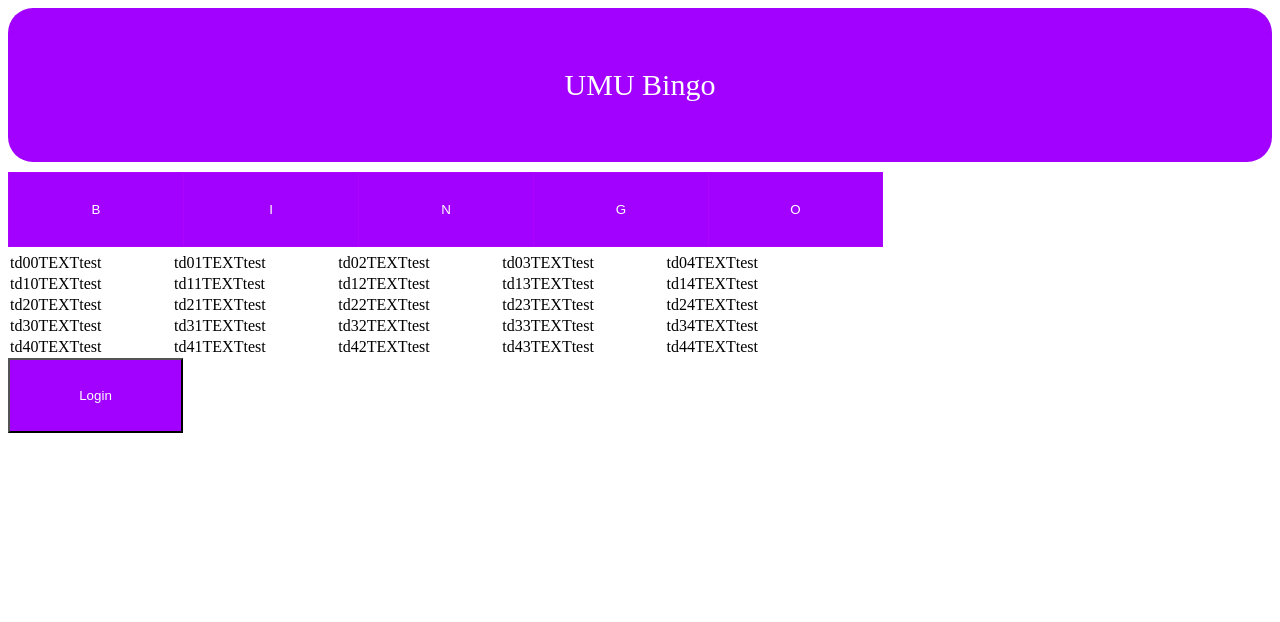
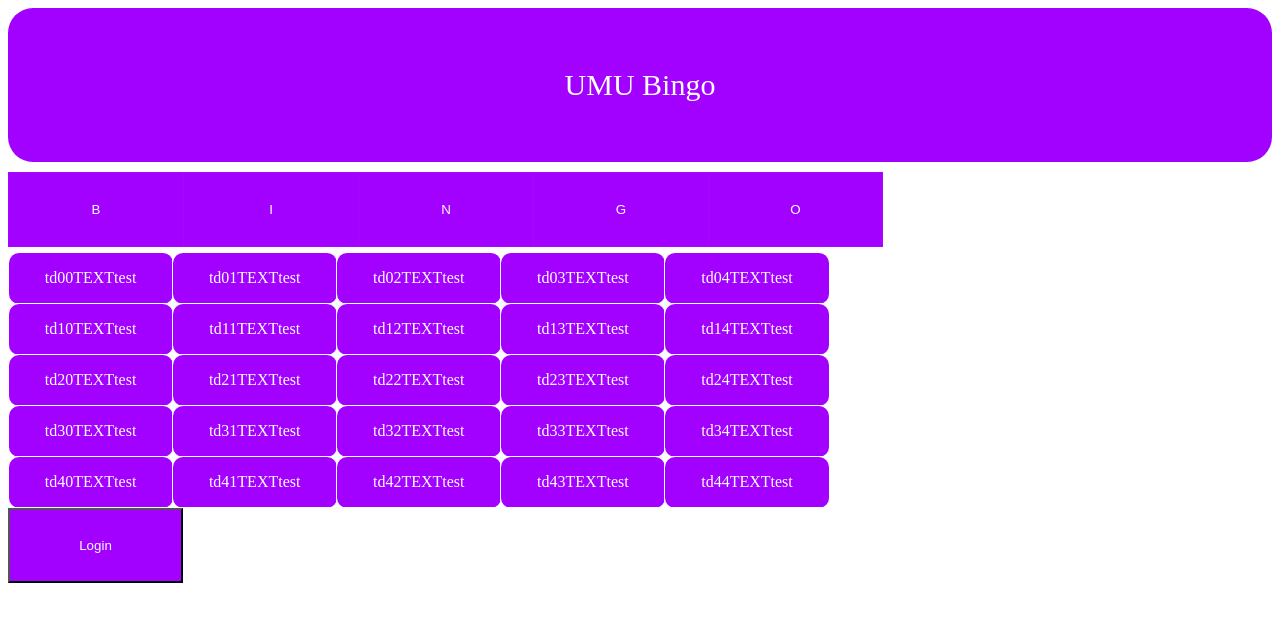
Before and after one commit to JordanDavis15/umuBingoWebsite, a plain HTML site: page index.html in a window 1280 px wide. Drawn offline with Linux system fonts and the light colour scheme.

Commit message:
fixed color of table issue -- code still needs cleaned up

```diff
--- a/public/funcs.js
+++ b/public/funcs.js
@@ -48,6 +48,8 @@ function createTable(){
 
             document.getElementById("tr" + i).appendChild(btnArr[i][j]);
             document.getElementById("td" + i + j).className = "tableData";
+            document.getElementById("tr" + i).className = "tableDataGroups";
+
         }
 
     }
--- a/public/styles.css
+++ b/public/styles.css
@@ -104,7 +104,7 @@ table, th, td {
   border: 1px solid #ffffff;
   border-collapse: collapse;
 }
-th {
+.tableHeader th {
   background-color: #8100cc;
   border-radius: 10px;
   height: 3em;
@@ -112,10 +112,19 @@ th {
 }
 .tableData td{
   background-color: #a200ff;
+
   border-radius: 10px;
   height: 3em;
   text-align: center;
 }
-.tableData td:hover{
+
+.tableDataGroups td{
+  background-color: #a200ff;
+  color: #ffffff;
+  border-radius: 10px;
+  height: 3em;
+  text-align: center;
+}
+.tableDataGroups td:hover{
   background-color: #8100cc;
 }
```
